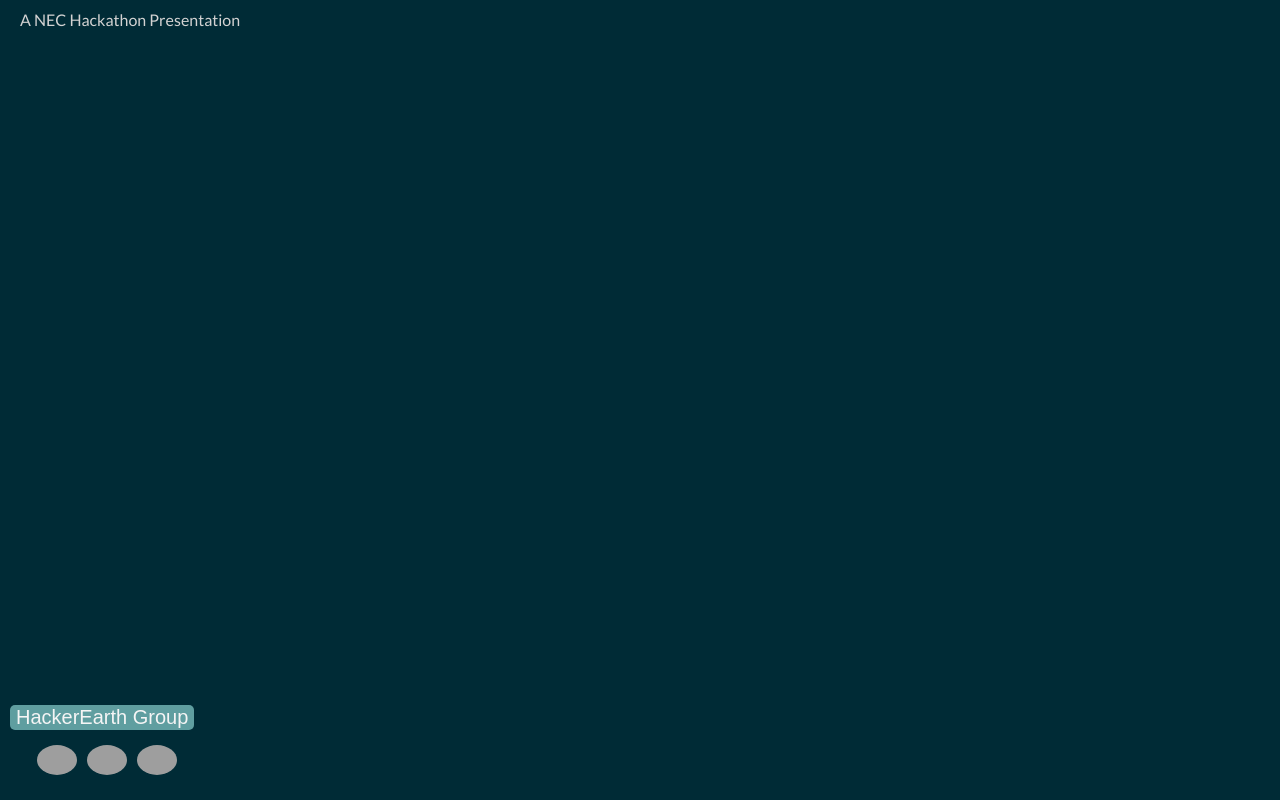
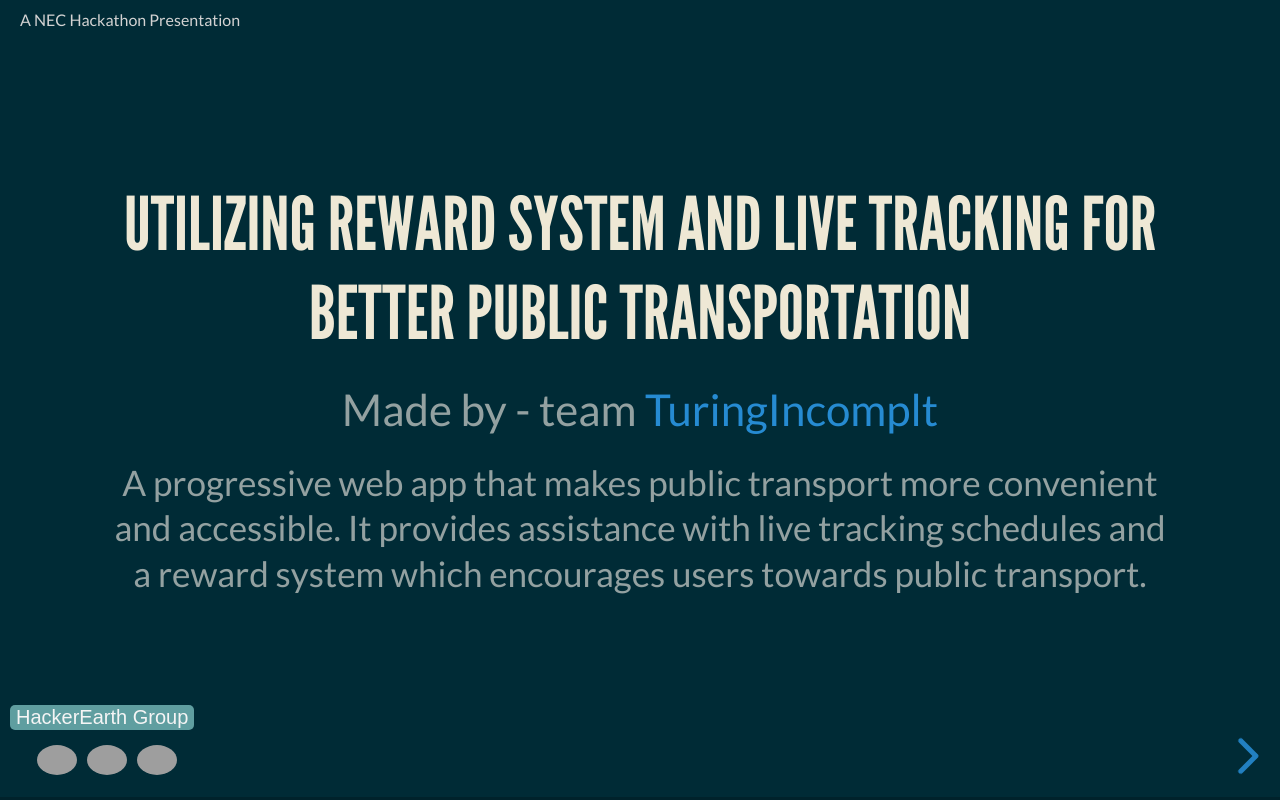
Before and after one commit to turingincomplete/nec-hackathon-presentation, a plain HTML site: page index.html in a window 1280 px wide. Drawn offline with Linux system fonts and the light colour scheme; grey boxes are pictures that could not be loaded.

Commit message:
script data-src fix

```diff
--- a/index.html
+++ b/index.html
@@ -247,7 +247,7 @@
   </div>
   </div>
 
-  <script data-src="js/reveal.js"></script>
+  <script src="js/reveal.js"></script>
 
   <script>
       document.querySelector("#imageShiftUp").addEventListener('mouseout', e => e.target.style.transform = 'scale(1) translate(0, 0)');
```
